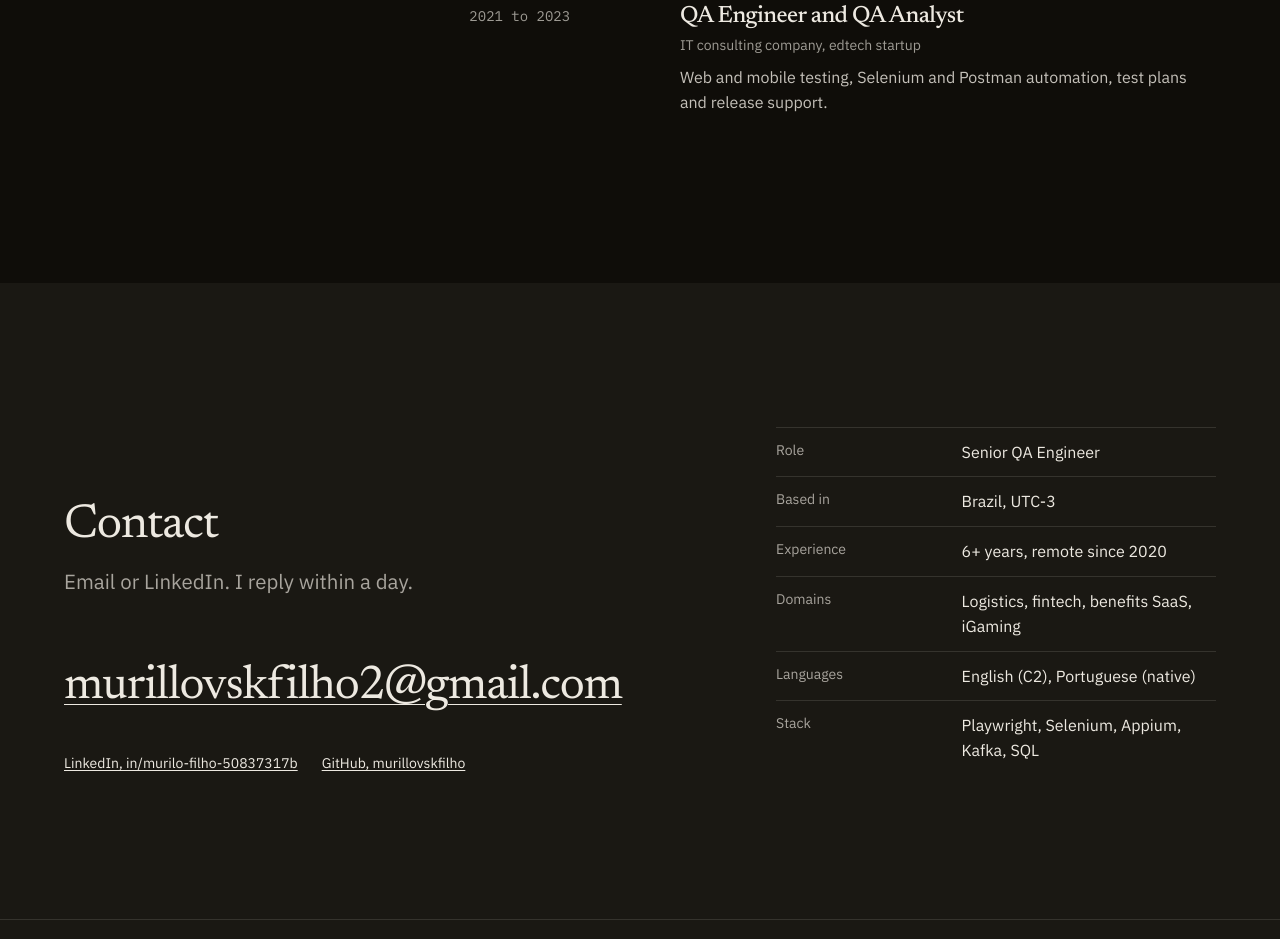
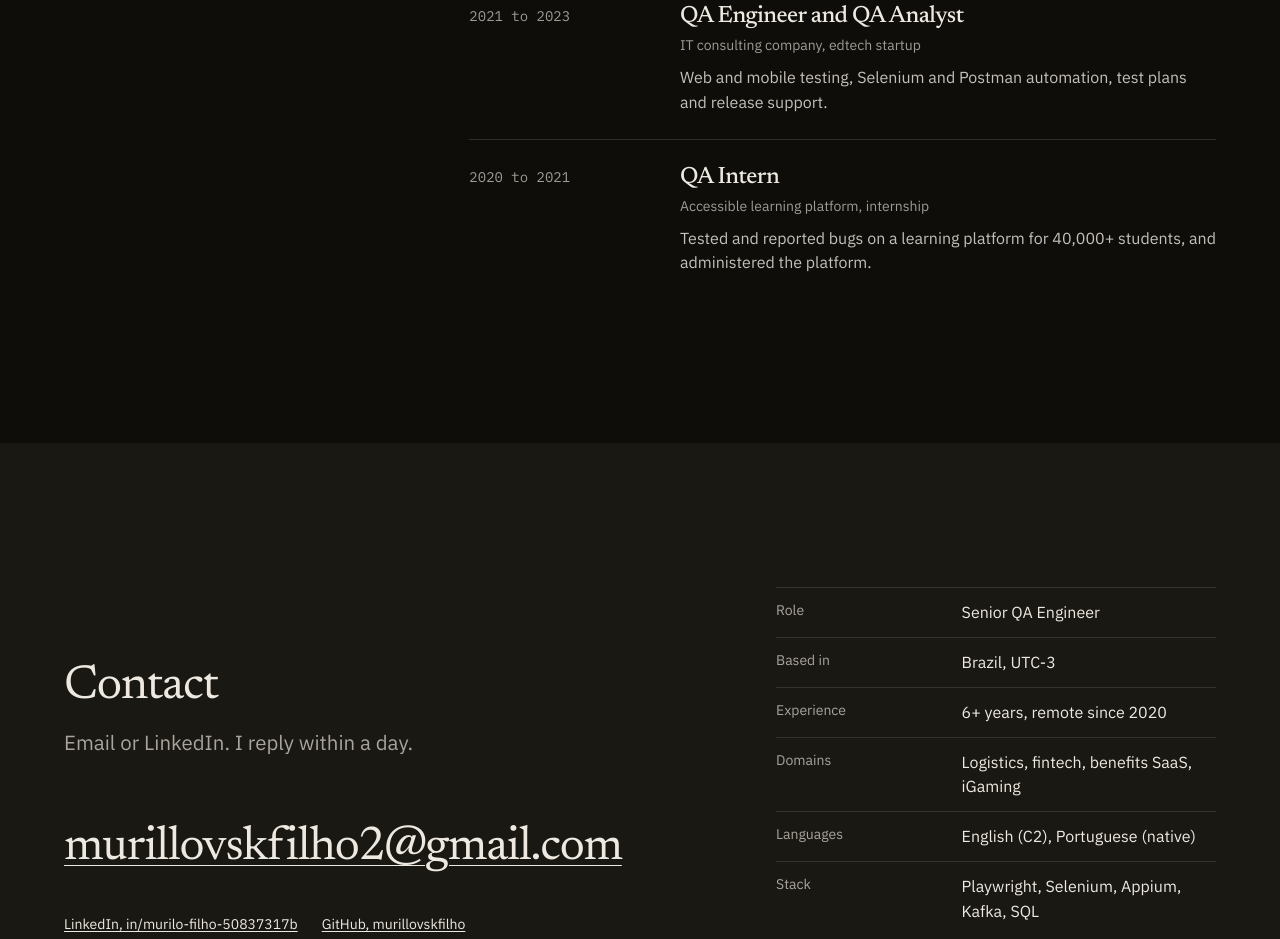
Before and after one commit to murillovskfilho/murillovskfilho.github.io, a plain HTML site: page index.html in a window 1280 px wide. Shown: the part 6414-7353 px from the top of the page. Drawn offline with Linux system fonts and the light colour scheme.

Commit message:
Add the 2020 to 2021 QA internship to the history
Co-Authored-By: Claude Opus 5.5 <noreply@anthropic.com>

```diff
--- a/index.html
+++ b/index.html
@@ -201,6 +201,7 @@
           <li><time>2025 to 2026</time><div><h3>Senior Automation QA Engineer</h3><p class="org">iGaming platform</p><p>Frontline QA for Brazil’s federal sports-betting regulation rollout; cut flaky failures from 33% to under 5%.</p></div></li>
           <li><time>2023 to 2025</time><div><h3>Software QA Engineer II</h3><p class="org">Global fintech</p><p>Selenium/TestNG, Python and Robot Framework suites wired into CI; mentored two junior QA engineers.</p></div></li>
           <li><time>2021 to 2023</time><div><h3>QA Engineer and QA Analyst</h3><p class="org">IT consulting company, edtech startup</p><p>Web and mobile testing, Selenium and Postman automation, test plans and release support.</p></div></li>
+          <li><time>2020 to 2021</time><div><h3>QA Intern</h3><p class="org">Accessible learning platform, internship</p><p>Tested and reported bugs on a learning platform for 40,000+ students, and administered the platform.</p></div></li>
         </ol>
       </div>
     </section>
```
